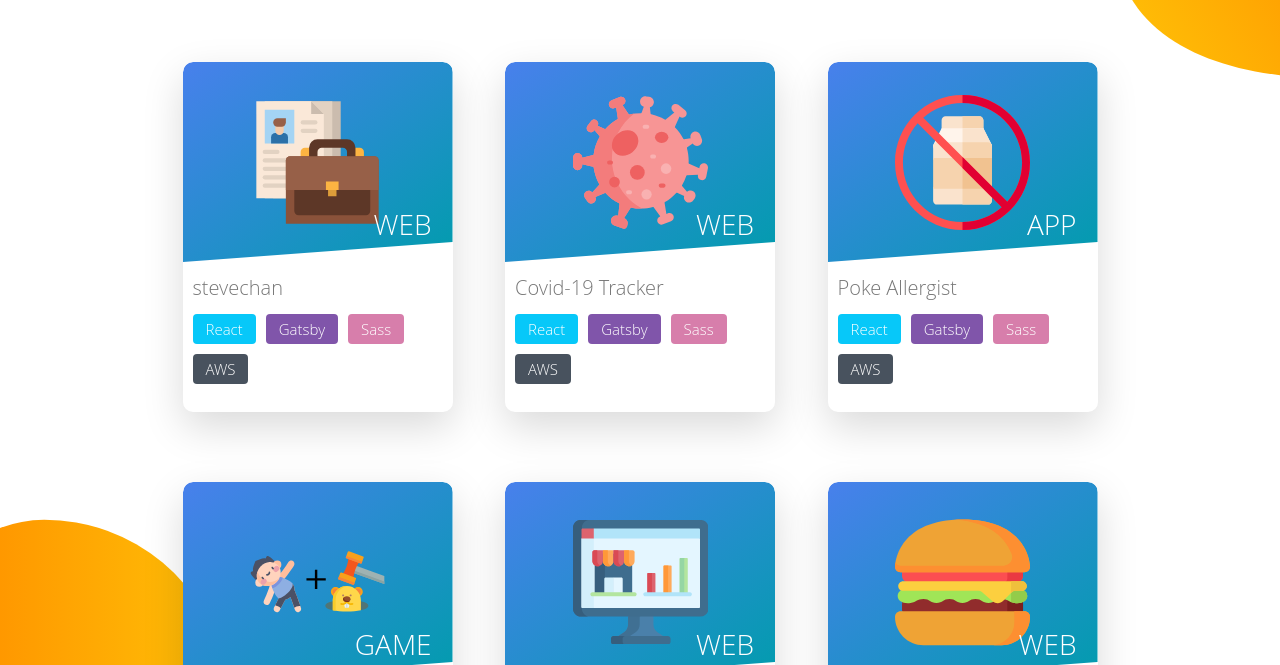
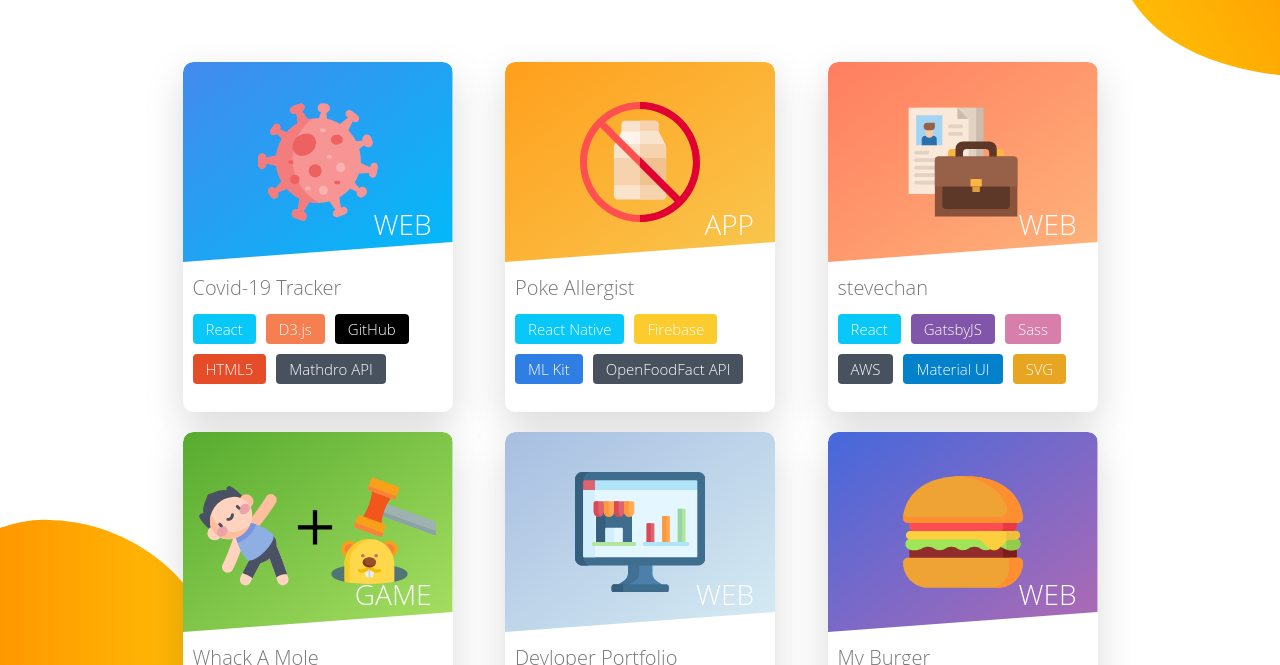
Before and after one commit to stevechanvii/mysite, a Gatsby site: page /projects in a window 1280 px wide. Shown: the part 128-793 px from the top of the page. Built offline with nearby package versions, Linux system fonts and the light colour scheme; Gatsby itself is replaced by a stand-in of ours.

Commit message:
Set the colors to projects

```diff
--- a/src/data/projects.js
+++ b/src/data/projects.js
@@ -25,16 +25,119 @@
 */
 export default [
   {
+    title: "Covid-19 Tracker",
+    backgroundStyle: {
+      backgroundImage: "linear-gradient(to right bottom, #438AEE, #00bbf9)",
+    },
+    image: covid19,
+    imageTitle: "Web",
+    labels: [
+      { name: "React", color: "#07C8F9" },
+      { name: "D3.js", color: "#F57F50" },
+      { name: "GitHub", color: "#000000" },
+      { name: "HTML5", color: "#E44D27" },
+      { name: "Mathdro API", color: "#48525E" },
+    ],
+    content: [
+      "A single-page application developed by React framework.",
+      "Responsive design (map/table) to fit different screen size.",
+      "Deployed in GitHub page.",
+    ],
+    button: [
+      {
+        name: "Demo",
+        link: "https://stevechanvii.github.io/cov-19/",
+        style: "btn__effect-left-view",
+        color: "#30559D",
+      },
+      {
+        name: "GitHub",
+        link: "https://github.com/stevechanvii/cov-19",
+        style: "btn__effect-left-git",
+        color: "#3C6BC5",
+      },
+    ],
+  },
+  {
+    title: "Poke Allergist",
+    backgroundStyle: {
+      backgroundImage: "linear-gradient(to right bottom, #ff9f1c, #f9c74f)",
+    },
+    image: noMilk,
+    imageTitle: "App",
+    labels: [
+      { name: "React Native", color: "#07C8F9" },
+      { name: "Firebase", color: "#FCCB2E" },
+      { name: "ML Kit", color: "#2F7EE3" },
+      { name: "OpenFoodFact API", color: "#48525E" },
+    ],
+    content: [
+      "Successfully led an agile team to complete a cross-platform application in six weeks",
+      "AI is implemented for allergies detection and text recognition",
+      "Download available from Google Play.",
+    ],
+    button: [
+      {
+        name: "Play",
+        link:
+          "https://play.google.com/store/apps/details?id=com.pokeallergist&hl=en",
+        style: "btn__effect-left-google-play",
+        color: "#f3722c",
+      },
+      {
+        name: "GitHub",
+        link: "https://github.com/stevechanvii/EatSafe-v2",
+        style: "btn__effect-left-git",
+        color: "#f77f00",
+      },
+    ],
+  },
+  {
     title: "stevechan",
     backgroundStyle: {
-      backgroundImage: "linear-gradient(to right bottom, #4880EC, #019CAD)",
+      backgroundImage: "linear-gradient(to right bottom, #ff7e5f, #feb47b)",
     },
     image: resume,
     imageTitle: "Web",
     labels: [
       { name: "React", color: "#07C8F9" },
+      { name: "GatsbyJS", color: "#8055AA" },
+      { name: "Sass", color: "#D77EAB" },
+      { name: "AWS", color: "#48525E" },
+      { name: "Material UI", color: "#0481CB" },
+      { name: "SVG", color: "#E7A522" },
+    ],
+    content: [
+      "A single-page application developed by React and Gatsby framework.",
+      "Responsive design by Sass framework with beautiful animation.",
+      "Deployed in AWS Amplify.",
+    ],
+    button: [
+      {
+        name: "Demo",
+        link: "stevechanvii.me",
+        style: "btn__effect-left-view",
+        color: "#FF6944",
+      },
+      {
+        name: "GitHub",
+        link: "https://github.com/stevechanvii/mysite",
+        style: "btn__effect-left-git",
+        color: "#FF875F",
+      },
+    ],
+  },
+  {
+    title: "Whack A Mole",
+    backgroundStyle: {
+      backgroundImage: "linear-gradient(to right bottom, #56ab2f, #a8e063)",
+    },
+    image: whackMole,
+    imageTitle: "Game",
+    labels: [
+      { name: "React", color: "#07C8F9" },
       { name: "Gatsby", color: "#8055AA" },
-      { name: "Sass", color: "#D77EAB" },
+      { name: "HTML5", color: "#E44D27" },
       { name: "AWS", color: "#48525E" },
     ],
     content: [
@@ -47,119 +150,20 @@
         name: "Demo",
         link: "stevechanvii.me",
         style: "btn__effect-left-view",
-        color: "#30559D",
+        color: "#3EA00E",
       },
       {
         name: "GitHub",
         link: "https://github.com/stevechanvii/mysite",
         style: "btn__effect-left-git",
-        color: "#3C6BC5",
-      },
-    ],
-  },
-  {
-    title: "Covid-19 Tracker",
-    backgroundStyle: {
-      backgroundImage: "linear-gradient(to right bottom, #4880EC, #019CAD)",
-    },
-    image: covid19,
-    imageTitle: "Web",
-    labels: [
-      { name: "React", color: "#07C8F9" },
-      { name: "Gatsby", color: "#8055AA" },
-      { name: "Sass", color: "#D77EAB" },
-      { name: "AWS", color: "#48525E" },
-    ],
-    content: [
-      "A single-page application developed by React and Gatsby framework.",
-      "Sass is used for beautiful design and animation.",
-      "Deployed in AWS Amplify.",
-    ],
-    button: [
-      {
-        name: "Demo",
-        link: "stevechanvii.me",
-        style: "btn__effect-left-view",
-        color: "#30559D",
-      },
-      {
-        name: "GitHub",
-        link: "https://github.com/stevechanvii/mysite",
-        style: "btn__effect-left-git",
-        color: "#3C6BC5",
-      },
-    ],
-  },
-  {
-    title: "Poke Allergist",
-    backgroundStyle: {
-      backgroundImage: "linear-gradient(to right bottom, #4880EC, #019CAD)",
-    },
-    image: noMilk,
-    imageTitle: "App",
-    labels: [
-      { name: "React", color: "#07C8F9" },
-      { name: "Gatsby", color: "#8055AA" },
-      { name: "Sass", color: "#D77EAB" },
-      { name: "AWS", color: "#48525E" },
-    ],
-    content: [
-      "A single-page application developed by React and Gatsby framework.",
-      "Sass is used for beautiful design and animation.",
-      "Deployed in AWS Amplify.",
-    ],
-    button: [
-      {
-        name: "Demo",
-        link: "stevechanvii.me",
-        style: "btn__effect-left-view",
-        color: "#30559D",
-      },
-      {
-        name: "GitHub",
-        link: "https://github.com/stevechanvii/mysite",
-        style: "btn__effect-left-git",
-        color: "#3C6BC5",
-      },
-    ],
-  },
-  {
-    title: "Whack A Mole",
-    backgroundStyle: {
-      backgroundImage: "linear-gradient(to right bottom, #4880EC, #019CAD)",
-    },
-    image: whackMole,
-    imageTitle: "Game",
-    labels: [
-      { name: "React", color: "#07C8F9" },
-      { name: "Gatsby", color: "#8055AA" },
-      { name: "Sass", color: "#D77EAB" },
-      { name: "AWS", color: "#48525E" },
-    ],
-    content: [
-      "A single-page application developed by React and Gatsby framework.",
-      "Sass is used for beautiful design and animation.",
-      "Deployed in AWS Amplify.",
-    ],
-    button: [
-      {
-        name: "Demo",
-        link: "stevechanvii.me",
-        style: "btn__effect-left-view",
-        color: "#30559D",
-      },
-      {
-        name: "GitHub",
-        link: "https://github.com/stevechanvii/mysite",
-        style: "btn__effect-left-git",
-        color: "#3C6BC5",
+        color: "#61BD29",
       },
     ],
   },
   {
     title: "Devloper Portfolio",
     backgroundStyle: {
-      backgroundImage: "linear-gradient(to right bottom, #4880EC, #019CAD)",
+      backgroundImage: "linear-gradient(to right bottom, #A7BEE1, #D6ECF3)",
     },
     image: Portfolio,
     imageTitle: "Web",
@@ -179,20 +183,20 @@
         name: "Demo",
         link: "stevechanvii.me",
         style: "btn__effect-left-view",
-        color: "#30559D",
+        color: "#869EC1",
       },
       {
         name: "GitHub",
         link: "https://github.com/stevechanvii/mysite",
         style: "btn__effect-left-git",
-        color: "#3C6BC5",
+        color: "#A5B9D0",
       },
     ],
   },
   {
     title: "My Burger",
     backgroundStyle: {
-      backgroundImage: "linear-gradient(to right bottom, #4880EC, #019CAD)",
+      backgroundImage: "linear-gradient(to right bottom, #4568DC, #B06AB3)",
     },
     image: burger,
     imageTitle: "Web",
@@ -212,20 +216,20 @@
         name: "Demo",
         link: "stevechanvii.me",
         style: "btn__effect-left-view",
-        color: "#30559D",
+        color: "#4A56D0",
       },
       {
         name: "GitHub",
         link: "https://github.com/stevechanvii/mysite",
         style: "btn__effect-left-git",
-        color: "#3C6BC5",
+        color: "#6A5CC7",
       },
     ],
   },
   {
     title: "Adventure Tours",
     backgroundStyle: {
-      backgroundImage: "linear-gradient(to right bottom, #4880EC, #019CAD)",
+      backgroundImage: "linear-gradient(to right bottom, #f44369, #f9ab8f)",
     },
     image: tour,
     imageTitle: "Web",
@@ -245,20 +249,20 @@
         name: "Demo",
         link: "stevechanvii.me",
         style: "btn__effect-left-view",
-        color: "#30559D",
+        color: "#F23F5F",
       },
       {
         name: "GitHub",
         link: "https://github.com/stevechanvii/mysite",
         style: "btn__effect-left-git",
-        color: "#3C6BC5",
+        color: "#F56B72",
       },
     ],
   },
   {
     title: "Real Property",
     backgroundStyle: {
-      backgroundImage: "linear-gradient(to right bottom, #4880EC, #019CAD)",
+      backgroundImage: "linear-gradient(to right bottom,  #FFBF0F, #FFDA3C)",
     },
     image: house,
     imageTitle: "Web",
@@ -278,20 +282,53 @@
         name: "Demo",
         link: "stevechanvii.me",
         style: "btn__effect-left-view",
-        color: "#30559D",
+        color: "#FFA70A",
       },
       {
         name: "GitHub",
         link: "https://github.com/stevechanvii/mysite",
         style: "btn__effect-left-git",
-        color: "#3C6BC5",
+        color: "#FFBC1E",
+      },
+    ],
+  },
+  {
+    title: "Job Seeker",
+    backgroundStyle: {
+      backgroundImage: "linear-gradient(to right bottom, #456fe8, #19b0ec)",
+    },
+    image: search,
+    imageTitle: "Web",
+    labels: [
+      { name: "React", color: "#07C8F9" },
+      { name: "Gatsby", color: "#8055AA" },
+      { name: "Sass", color: "#D77EAB" },
+      { name: "AWS", color: "#48525E" },
+    ],
+    content: [
+      "A single-page application developed by React and Gatsby framework.",
+      "Sass is used for beautiful design and animation.",
+      "Deployed in AWS Amplify.",
+    ],
+    button: [
+      {
+        name: "Demo",
+        link: "stevechanvii.me",
+        style: "btn__effect-left-view",
+        color: "#2678EA",
+      },
+      {
+        name: "GitHub",
+        link: "https://github.com/stevechanvii/mysite",
+        style: "btn__effect-left-git",
+        color: "#2094EB",
       },
     ],
   },
   {
     title: "Holiday Booking",
     backgroundStyle: {
-      backgroundImage: "linear-gradient(to right bottom, #4880EC, #019CAD)",
+      backgroundImage: "linear-gradient(to right bottom, #f74c06, #f9bc2c)",
     },
     image: booking,
     imageTitle: "Web",
@@ -311,46 +348,13 @@
         name: "Demo",
         link: "stevechanvii.me",
         style: "btn__effect-left-view",
-        color: "#30559D",
+        color: "#FD4F0F",
       },
       {
         name: "GitHub",
         link: "https://github.com/stevechanvii/mysite",
         style: "btn__effect-left-git",
-        color: "#3C6BC5",
-      },
-    ],
-  },
-  {
-    title: "Job Seeker",
-    backgroundStyle: {
-      backgroundImage: "linear-gradient(to right bottom, #4880EC, #019CAD)",
-    },
-    image: search,
-    imageTitle: "Web",
-    labels: [
-      { name: "React", color: "#07C8F9" },
-      { name: "Gatsby", color: "#8055AA" },
-      { name: "Sass", color: "#D77EAB" },
-      { name: "AWS", color: "#48525E" },
-    ],
-    content: [
-      "A single-page application developed by React and Gatsby framework.",
-      "Sass is used for beautiful design and animation.",
-      "Deployed in AWS Amplify.",
-    ],
-    button: [
-      {
-        name: "Demo",
-        link: "stevechanvii.me",
-        style: "btn__effect-left-view",
-        color: "#30559D",
-      },
-      {
-        name: "GitHub",
-        link: "https://github.com/stevechanvii/mysite",
-        style: "btn__effect-left-git",
-        color: "#3C6BC5",
+        color: "#FC6B16",
       },
     ],
   },
--- a/src/styles/_components.scss
+++ b/src/styles/_components.scss
@@ -36,7 +36,7 @@
   perspective: 150rem;
   -moz-perspective: 150rem;
   position: relative;
-  height: 40rem;
+  height: 35rem;
   width: 27rem;
   margin: 1rem;
   // box-shadow: var(--shadow-dark);
@@ -68,8 +68,8 @@
 
       background-image: linear-gradient(
         to right bottom,
-        var(--color-orange-light),
-        var(--color-orange-dark)
+        var(--color-orange-dark),
+        var(--color-orange-light)
       );
     }
   }
@@ -103,7 +103,7 @@
     text-align: center;
 
     &--img {
-      width: 50%;
+      height: 60%;
       vertical-align: middle;
     }
   }
@@ -189,6 +189,7 @@
     box-shadow: 0 1.5rem 4rem rgba(#000, 0.15);
 
     &__picture--img {
+      height: 80%;
       max-width: 18rem;
     }
 
```
